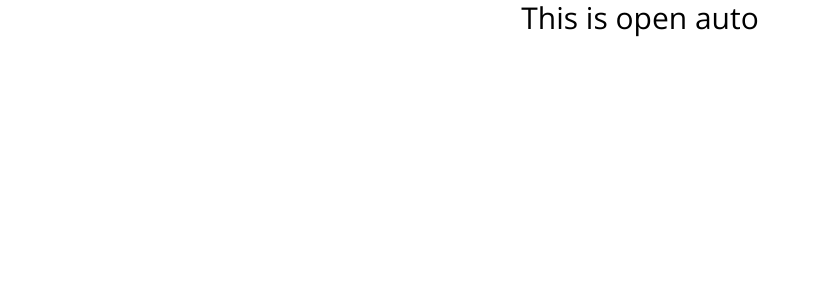
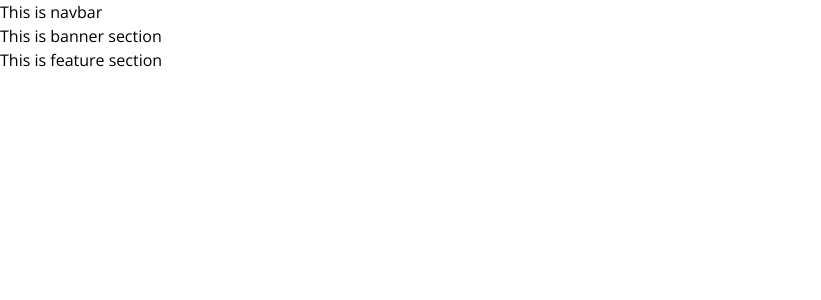
Before and after one commit to EmtiazHossainE2/open-auto, a React (Create React App) app: page / in a window 1280 px wide. Shown: the top 300 px of the page, without its empty margins (0-821 px from the left). Built offline with nearby package versions, Linux system fonts and the light colour scheme.

Commit message:
folder structure and components and page added

```diff
--- a/public/index.html
+++ b/public/index.html
@@ -7,9 +7,9 @@
     <meta name="theme-color" content="#000000" />
     <meta
       name="description"
-      content="Vehicle maintenance from the comfort of the home."
+      content="Vehicle maintenance from the comfort of your home."
     />
-    <title>Open Auto</title>
+    <title>Open Auto || Focused on Time Saving</title>
   </head>
   <body>
     <noscript>You need to enable JavaScript to run this app.</noscript>
--- a/src/App.jsx
+++ b/src/App.jsx
@@ -1,9 +1,10 @@
 import React from 'react';
+import Home from './Pages/Home/Home.jsx';
 
 const App = () => {
   return (
     <div>
-      <h2 className='text-center text-3xl'>This is open auto</h2>
+      <Home/>
     </div>
   );
 };
--- /dev/null
+++ b/src/Components/Shared/Footer/Footer.jsx
@@ -0,0 +1,11 @@
+import React from 'react';
+
+const Footer = () => {
+  return (
+    <div>
+      <h2>This is footer section</h2>
+    </div>
+  );
+};
+
+export default Footer;
--- /dev/null
+++ b/src/Components/Shared/Navbar/Navbar.jsx
@@ -0,0 +1,11 @@
+import React from 'react';
+
+const Navbar = () => {
+  return (
+    <div>
+      <h2>This is navbar</h2>
+    </div>
+  );
+};
+
+export default Navbar;
--- /dev/null
+++ b/src/Pages/Home/Banner/Banner.jsx
@@ -0,0 +1,11 @@
+import React from 'react';
+
+const Banner = () => {
+  return (
+    <div>
+      <h2>This is banner section</h2>
+    </div>
+  );
+};
+
+export default Banner;
--- /dev/null
+++ b/src/Pages/Home/Feature/Feature.jsx
@@ -0,0 +1,11 @@
+import React from 'react';
+
+const Feature = () => {
+  return (
+    <div>
+      <h2>This is feature section</h2>
+    </div>
+  );
+};
+
+export default Feature;
--- /dev/null
+++ b/src/Pages/Home/Home.jsx
@@ -0,0 +1,16 @@
+import React from 'react';
+import Navbar from '../../Components/Shared/Navbar/Navbar.jsx';
+import Banner from './Banner/Banner.jsx';
+import Feature from './Feature/Feature.jsx';
+
+const Home = () => {
+  return (
+    <div>
+      <Navbar/>
+      <Banner/>
+      <Feature/>
+    </div>
+  );
+};
+
+export default Home;
```
